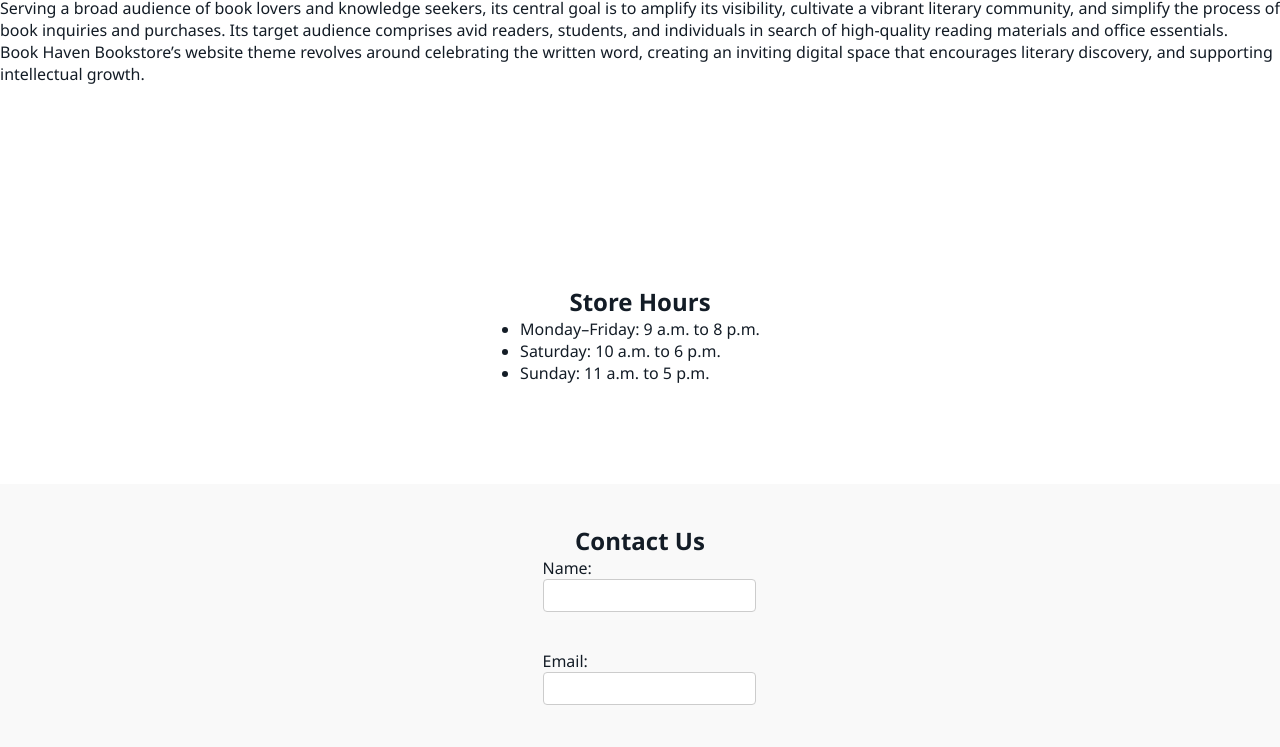
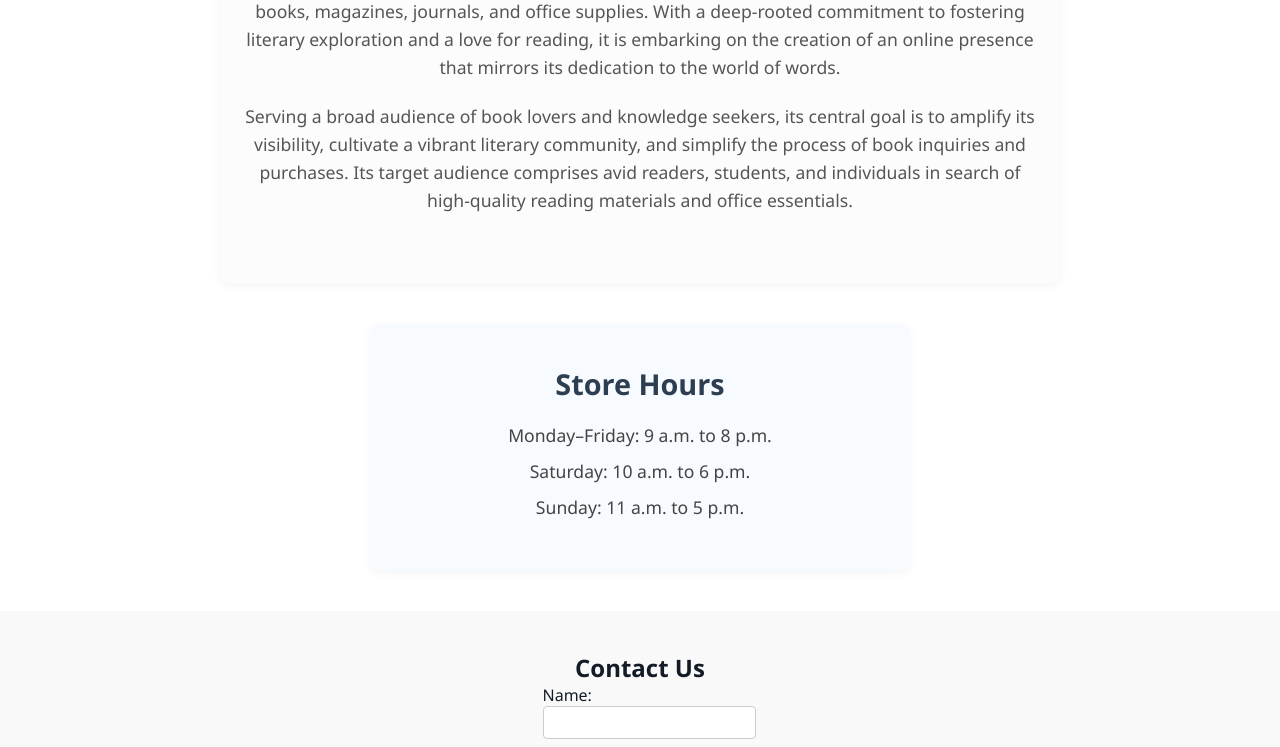
Before and after one commit to nealwp/book-haven-site, a website: page about-us/index.html in a window 1280 px wide. Shown: the part 2572-3319 px from the top of the page. Drawn offline with Linux system fonts and the light colour scheme.

Commit message:
formatting for about-us page

```diff
--- a/about-us/index.html
+++ b/about-us/index.html
@@ -32,7 +32,7 @@
       </div>
       <img class="hero-img" src="/public/bookstore-2.jpg" />
       <img class="hero-img" src="/public/book-pile.jpg" />
-      <section>
+      <section class="about-us">
         <h2>About Us</h2>
         <p>
           Book Haven Bookstore is a local treasure for book enthusiasts,
@@ -50,14 +50,8 @@
           individuals in search of high-quality reading materials and office
           essentials.
         </p>
-
-        <p>
-          Book Haven Bookstore’s website theme revolves around celebrating the
-          written word, creating an inviting digital space that encourages
-          literary discovery, and supporting intellectual growth.
-        </p>
       </section>
-      <section>
+      <section class="store-hours">
         <h2>Store Hours</h2>
         <ul>
           <li>Monday–Friday: 9 a.m. to 8 p.m.</li>
--- a/styles.css
+++ b/styles.css
@@ -482,6 +482,54 @@ section {
   cursor: pointer;
 }
 
-.category-card:hover {
-  transform: translateY(-5px);
+.about-us {
+  background-color: #fcfcfc;
+  padding: 50px 20px;
+  max-width: 800px;
+  margin: 40px auto;
+  font-family: "Segoe UI", sans-serif;
+  text-align: center;
+  border-radius: 10px;
+  box-shadow: 0 2px 10px rgba(0, 0, 0, 0.05);
 }
+
+.about-us h2 {
+  font-size: 1.8em;
+  color: #333;
+  margin-bottom: 20px;
+}
+
+.about-us p {
+  font-size: 1.1em;
+  color: #555;
+  line-height: 1.6;
+  margin-bottom: 20px;
+}
+
+.store-hours {
+  background-color: #f7fafe;
+  padding: 40px 20px;
+  max-width: 500px;
+  margin: 40px auto;
+  font-family: "Segoe UI", sans-serif;
+  text-align: center;
+  border-radius: 10px;
+  box-shadow: 0 2px 10px rgba(0, 0, 0, 0.05);
+}
+
+.store-hours h2 {
+  font-size: 1.8em;
+  color: #2c3e50;
+  margin-bottom: 20px;
+}
+
+.store-hours ul {
+  list-style: none;
+  padding: 0;
+  font-size: 1.1em;
+  color: #444;
+}
+
+.store-hours li {
+  margin-bottom: 12px;
+}
```
